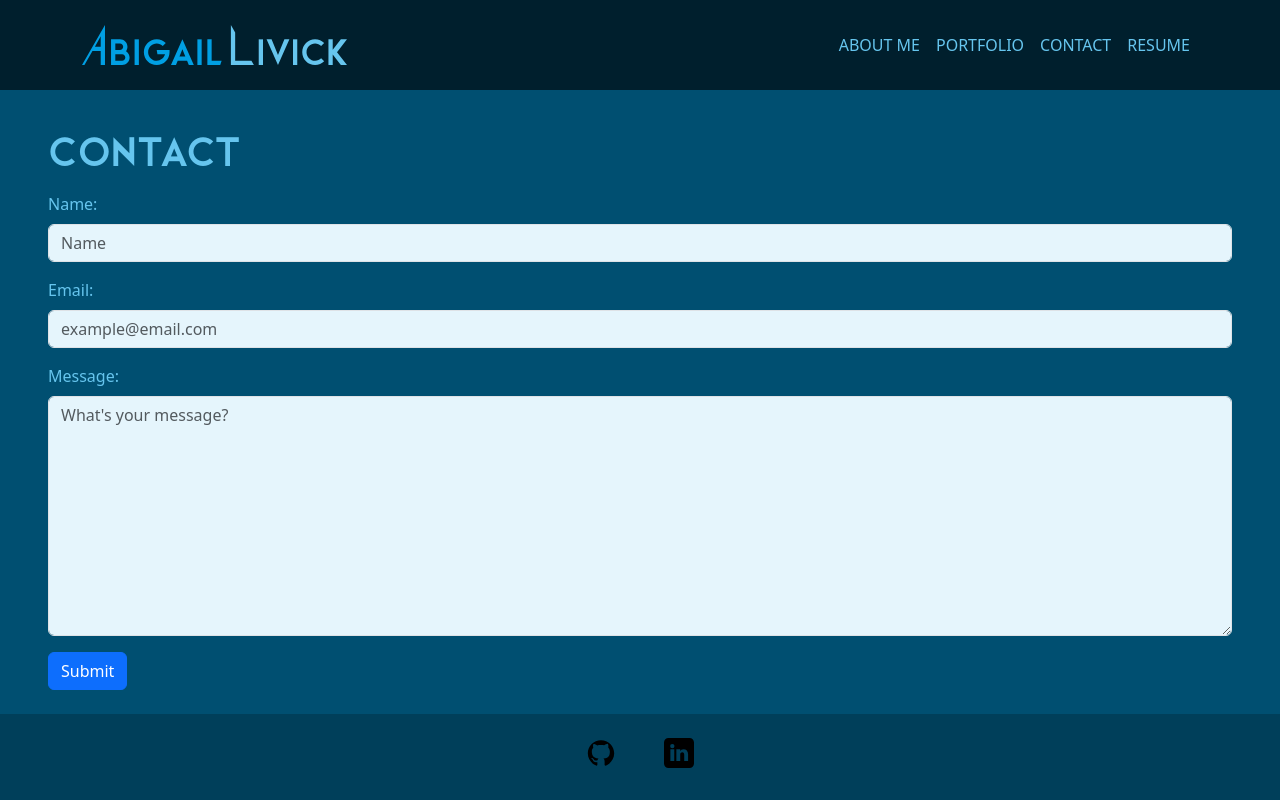
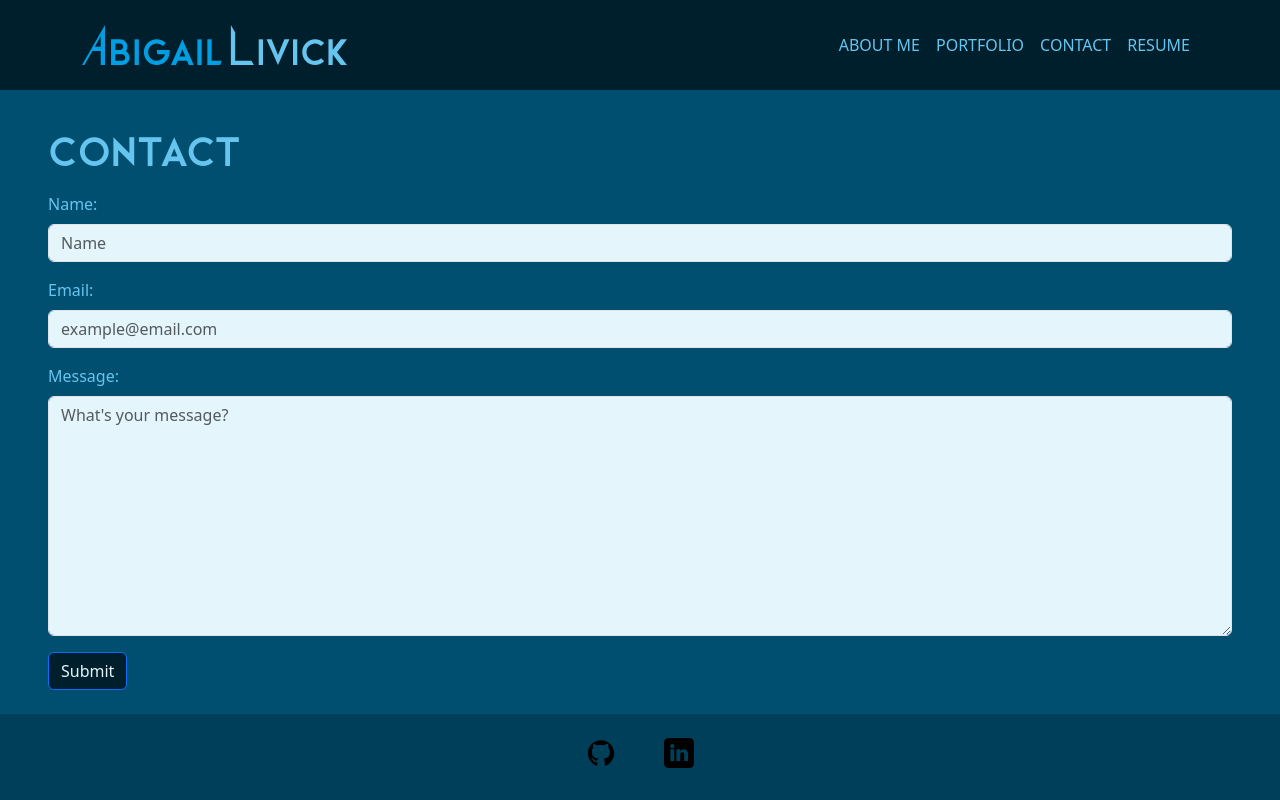
Before and after one commit to lailiel/20-React-Portfolio, a React (Vite) app in the folder react-portfolio/: page /contact in a window 1280 px wide. Built offline with nearby package versions, Linux system fonts and the light colour scheme.

Commit message:
button colors

```diff
--- a/react-portfolio/src/pages/ContactPage.jsx
+++ b/react-portfolio/src/pages/ContactPage.jsx
@@ -96,9 +96,10 @@ export default function ContactPage() {
         </InputGroup>
         <Stack direction="horizontal">
           <Button
+            style={{backgroundColor: '#001f2d', color: '#e5f5fc'}}
             onClick={() => setErrorMessage(`Currently Unavailable : Please email me at abilivick@gmail.com`)}>
             Submit
-          </Button>
+          </Button >
           <p className="mx-3 my-2">
             {errorMessage}
           </p>
```
